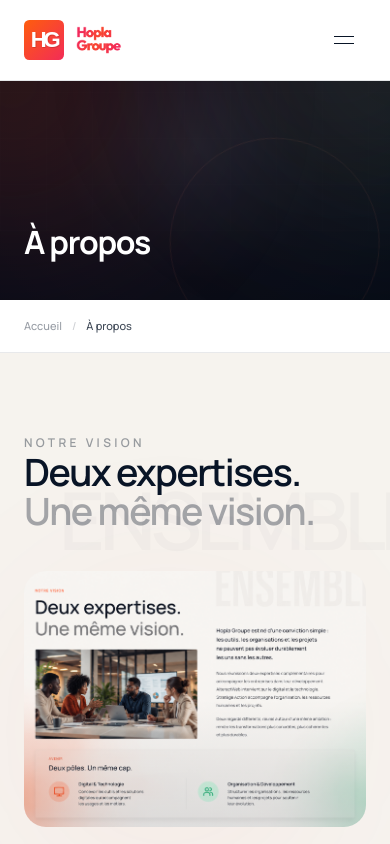
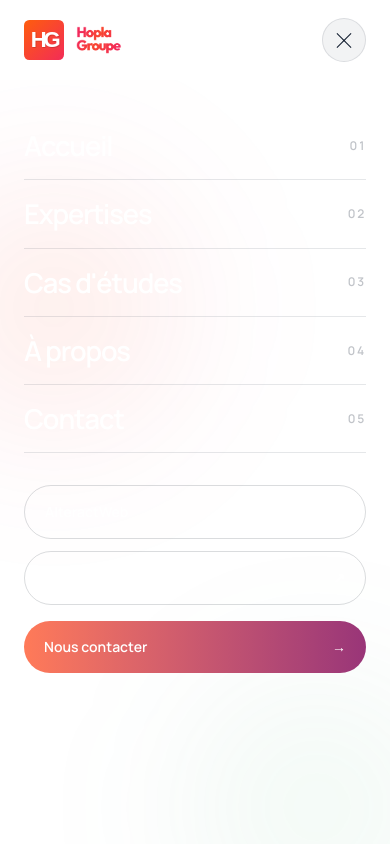
Before and after one commit to prosperkouassi/hg-groupe, a Next.js app: page /a-propos in a window 390 px wide. Both pictures are taken after a click on the button "Ouvrir le menu". Shown: the top 844 px of the page. Built offline with nearby package versions, Linux system fonts and the light colour scheme.

Commit message:
mise en place du click on du menu mobile

```diff
--- a/src/components/Header.tsx
+++ b/src/components/Header.tsx
@@ -14,7 +14,9 @@ const navigation = [
 
 export default function Header() {
   const pathname = usePathname();
+
   const [scrolled, setScrolled] = useState(false);
+  const [menuOpen, setMenuOpen] = useState(false);
 
   const isHome = pathname === "/";
 
@@ -32,24 +34,62 @@ export default function Header() {
     };
   }, []);
 
+  // Ferme automatiquement le menu lors d'un changement de page
+  useEffect(() => {
+    setMenuOpen(false);
+  }, [pathname]);
+
+  // Bloque le scroll de la page quand le menu mobile est ouvert
+  useEffect(() => {
+    if (menuOpen) {
+      document.body.style.overflow = "hidden";
+    } else {
+      document.body.style.overflow = "";
+    }
+
+    return () => {
+      document.body.style.overflow = "";
+    };
+  }, [menuOpen]);
+
+  // Fermeture avec la touche Échap
+  useEffect(() => {
+    const handleEscape = (event: KeyboardEvent) => {
+      if (event.key === "Escape") {
+        setMenuOpen(false);
+      }
+    };
+
+    window.addEventListener("keydown", handleEscape);
+
+    return () => {
+      window.removeEventListener("keydown", handleEscape);
+    };
+  }, []);
+
+  const mobileHeaderDark = isHome && !scrolled && !menuOpen;
+
   return (
     <header
       className={[
         "fixed inset-x-0 top-0 z-50 transition-all duration-500",
 
         isHome
-          ? scrolled
-            ? "border-b border-white/10 bg-[#050b16]/90 backdrop-blur-xl"
-            : "bg-transparent"
+          ? menuOpen
+            ? "border-b border-white/10 bg-[#050b16]"
+            : scrolled
+              ? "border-b border-white/10 bg-[#050b16]/90 backdrop-blur-xl"
+              : "bg-transparent"
           : "border-b border-[#081426]/10 bg-white",
       ].join(" ")}
     >
-      <div className="container-hopla flex h-20 items-center justify-between lg:h-24">
+      <div className="container-hopla relative z-50 flex h-20 items-center justify-between lg:h-24">
         {/* LOGO */}
         <Link
           href="/"
           className="z-50 flex items-center gap-3"
           aria-label="Retour à l'accueil"
+          onClick={() => setMenuOpen(false)}
         >
           <div className="h-10 w-10 flex-shrink-0 lg:h-11 lg:w-11">
             <img
@@ -136,26 +176,199 @@ export default function Header() {
         {/* MOBILE BUTTON */}
         <button
           type="button"
-          className="flex h-11 w-11 items-center justify-center rounded-full border border-white/10 bg-white/5 lg:hidden"
-          aria-label="Ouvrir le menu"
+          onClick={() => setMenuOpen((current) => !current)}
+          aria-label={menuOpen ? "Fermer le menu" : "Ouvrir le menu"}
+          aria-expanded={menuOpen}
+          aria-controls="mobile-navigation"
+          className={[
+            "relative z-50 flex h-11 w-11 items-center justify-center rounded-full border transition-all duration-300 lg:hidden",
+
+            mobileHeaderDark
+              ? "border-white/10 bg-white/5"
+              : isHome
+                ? "border-white/10 bg-white/5"
+                : "border-[#081426]/10 bg-[#081426]/5",
+          ].join(" ")}
         >
-          <span className="flex w-5 flex-col gap-1.5">
+          <span className="relative block h-5 w-5">
             <span
               className={[
-                "h-px w-full",
+                "absolute left-0 top-[7px] h-px w-full transition-all duration-300",
                 isHome ? "bg-white" : "bg-[#081426]",
+                menuOpen ? "translate-y-[3px] rotate-45" : "",
               ].join(" ")}
             />
 
             <span
               className={[
-                "h-px w-full",
+                "absolute left-0 top-[13px] h-px w-full transition-all duration-300",
                 isHome ? "bg-white" : "bg-[#081426]",
+                menuOpen ? "-translate-y-[3px] -rotate-45" : "",
               ].join(" ")}
             />
           </span>
         </button>
       </div>
+
+      {/* =====================================================
+          MOBILE MENU
+      ====================================================== */}
+      <div
+        id="mobile-navigation"
+        className={[
+          "fixed inset-x-0 bottom-0 top-20 z-40 overflow-y-auto transition-all duration-500 lg:hidden",
+
+          menuOpen
+            ? "pointer-events-auto translate-y-0 opacity-100"
+            : "pointer-events-none -translate-y-4 opacity-0",
+
+          isHome ? "bg-[#050b16]" : "bg-white",
+        ].join(" ")}
+      >
+        {/* DÉCOR */}
+        <div
+          aria-hidden="true"
+          className="pointer-events-none absolute inset-0 overflow-hidden"
+        >
+          <div
+            className="
+              absolute
+              left-[-35%]
+              top-[5%]
+              h-[380px]
+              w-[380px]
+              rounded-full
+              bg-[radial-gradient(circle,rgba(255,99,4,0.12)_0%,rgba(242,41,91,0.05)_42%,transparent_72%)]
+              blur-3xl
+            "
+          />
+
+          <div
+            className="
+              absolute
+              bottom-[-20%]
+              right-[-30%]
+              h-[380px]
+              w-[380px]
+              rounded-full
+              bg-[radial-gradient(circle,rgba(116,232,160,0.10)_0%,rgba(42,120,83,0.04)_42%,transparent_72%)]
+              blur-3xl
+            "
+          />
+        </div>
+
+        <div className="container-hopla relative z-10 flex min-h-full flex-col py-8">
+          {/* NAVIGATION */}
+          <nav className="flex flex-col">
+            {navigation.map((item, index) => (
+              <Link
+                key={item.href}
+                href={item.href}
+                onClick={() => setMenuOpen(false)}
+                className={[
+                  "group flex items-center justify-between border-b py-5 transition-colors duration-300",
+
+                  isHome
+                    ? "border-white/10 text-white"
+                    : "border-[#081426]/10 text-[#081426]",
+                ].join(" ")}
+              >
+                <span
+                  className="
+                    text-[clamp(1.65rem,7vw,2.2rem)]
+                    font-semibold
+                    leading-none
+                    tracking-[-0.04em]
+                  "
+                >
+                  {item.label}
+                </span>
+
+                <span
+                  className={[
+                    "text-xs font-semibold tracking-[0.15em]",
+                    isHome ? "text-white/25" : "text-[#081426]/25",
+                  ].join(" ")}
+                >
+                  0{index + 1}
+                </span>
+              </Link>
+            ))}
+          </nav>
+
+          {/* PÔLES */}
+          <div className="mt-8 grid gap-3">
+            <a
+              href="https://alteractweb.com"
+              target="_blank"
+              rel="noopener noreferrer"
+              className={[
+                "flex items-center justify-between rounded-full border px-5 py-4 text-sm font-semibold transition-all duration-300",
+
+                isHome
+                  ? "border-white/10 text-white/65"
+                  : "border-[#081426]/15 text-[#081426]",
+              ].join(" ")}
+            >
+              <span>AlteractWeb</span>
+              <span aria-hidden="true">↗</span>
+            </a>
+
+            <a
+              href="https://strategaction.com"
+              target="_blank"
+              rel="noopener noreferrer"
+              className={[
+                "flex items-center justify-between rounded-full border px-5 py-4 text-sm font-semibold transition-all duration-300",
+
+                isHome
+                  ? "border-white/10 text-white/65"
+                  : "border-[#081426]/15 text-[#081426]",
+              ].join(" ")}
+            >
+              <span>Stratège Action</span>
+              <span aria-hidden="true">↗</span>
+            </a>
+          </div>
+
+          {/* CTA */}
+          <div className="mt-4 pb-8">
+            <Link
+              href="/contact"
+              onClick={() => setMenuOpen(false)}
+              className="
+                group
+                relative
+                flex
+                w-full
+                items-center
+                justify-between
+                overflow-hidden
+                rounded-full
+                bg-gradient-to-r
+                from-[#FF7A58]
+                to-[#993578]
+                px-5
+                py-4
+                text-sm
+                font-semibold
+                text-white
+              "
+            >
+              <span className="relative z-10">
+                Nous contacter
+              </span>
+
+              <span
+                aria-hidden="true"
+                className="relative z-10 transition-transform duration-300 group-hover:translate-x-1"
+              >
+                →
+              </span>
+            </Link>
+          </div>
+        </div>
+      </div>
     </header>
   );
 }
```
